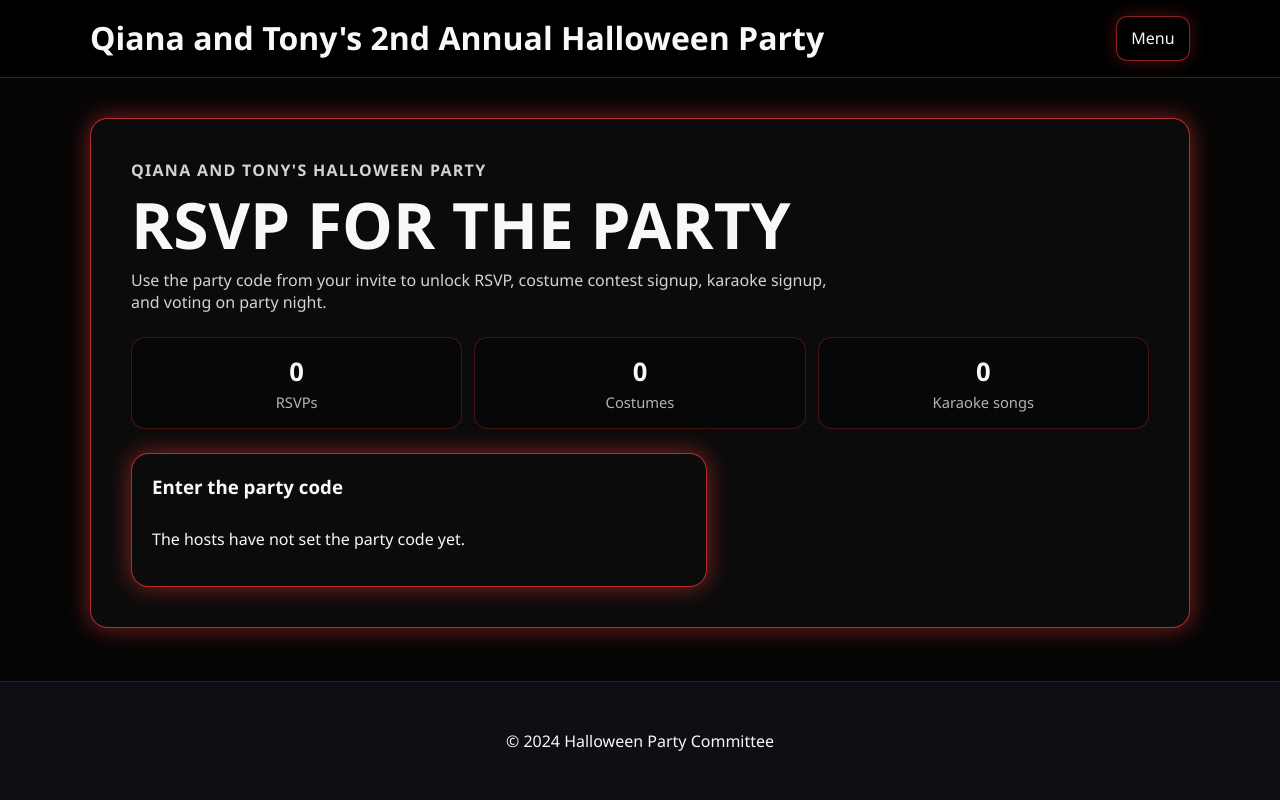
After one commit to tgio-goodvines/halloween-karaoke-costume-contest, a Flask app: page /rsvp in a window 1280 px wide. The commit adds this page. Run offline with Flask 3, Linux system fonts and the light colour scheme; data that the repository does not hold is empty.

Commit message:
Add gated RSVP landing controls

```diff
--- a/main.py
+++ b/main.py
@@ -34,6 +34,7 @@ from flask import (
 app = Flask(__name__)
 app.config["SECRET_KEY"] = os.environ.get("HALLOWEEN_APP_SECRET", "dev-secret-key")
 app.config["ADMIN_PASSWORD"] = os.environ.get("HALLOWEEN_ADMIN_PASSWORD", "")
+app.config["PARTY_CODE"] = os.environ.get("HALLOWEEN_PARTY_CODE", "")
 
 # Allow routes to respond to both `/path` and `/path/` so that users who
 # bookmark a trailing slash variant do not receive a 404 that might look like
@@ -213,6 +214,35 @@ DEFAULT_KARAOKE_STATE: dict[str, object] = {
     "current_singer_id": None,
 }
 
+DEFAULT_LANDING_PAGE_TARGET = "rsvp"
+LANDING_PAGE_TARGETS: dict[str, dict[str, str]] = {
+    "rsvp": {
+        "endpoint": "rsvp",
+        "label": "RSVP landing page",
+        "description": "Show the public RSVP page with signup and sign-in options.",
+    },
+    "party_login": {
+        "endpoint": "party_login",
+        "label": "Party login",
+        "description": "Send guests directly to the Halloween account sign-in page.",
+    },
+    "party_register": {
+        "endpoint": "party_register",
+        "label": "Party account signup",
+        "description": "Send guests directly to the account creation form.",
+    },
+    "party_dashboard": {
+        "endpoint": "party_dashboard",
+        "label": "Party portal",
+        "description": "Send signed-in guests to the party portal, with login required.",
+    },
+    "live_display": {
+        "endpoint": "live_display",
+        "label": "Live display",
+        "description": "Use the big-screen live display as the public root route.",
+    },
+}
+
 
 # Redis is the persistence target. These globals remain as the process-local
 # state cache while the app is migrated route by route.
@@ -224,6 +254,9 @@ registered_users: dict[str, str] = {}
 user_accounts: dict[str, dict[str, str]] = {}
 submitted_costume_votes: set[str] = set()
 live_display_override: dict[str, object] | None = None
+landing_page_target = DEFAULT_LANDING_PAGE_TARGET
+party_code_hash = generate_password_hash(app.config["PARTY_CODE"]) if app.config["PARTY_CODE"] else ""
+party_code_hint = ""
 
 display_update_condition = Condition()
 display_update_version = 0
@@ -236,12 +269,14 @@ display_pubsub_listener_started = False
 STATE_MUTATION_ENDPOINTS = {
     "party_login",
     "party_register",
+    "rsvp",
     "admin_portal",
     "party_costumes",
     "party_karaoke",
     "party_costume_voting",
 }
 STATE_REFRESH_ENDPOINTS = {
+    "rsvp",
     "admin_portal",
     "party_dashboard",
     "party_costumes",
@@ -323,6 +358,47 @@ def create_user_account(username: str, password: str) -> dict[str, str]:
     }
 
 
+def normalize_landing_page_target(raw_target: object) -> str:
+    target = str(raw_target or "").strip()
+    if target in LANDING_PAGE_TARGETS:
+        return target
+    return DEFAULT_LANDING_PAGE_TARGET
+
+
+def landing_page_endpoint() -> str:
+    target = normalize_landing_page_target(landing_page_target)
+    return LANDING_PAGE_TARGETS[target]["endpoint"]
+
+
+def party_code_is_configured() -> bool:
+    return bool(party_code_hash)
+
+
+def party_code_is_verified() -> bool:
+    return session_has_role("regular") or bool(session.get("party_code_verified"))
+
+
+def verify_party_code(raw_code: str) -> bool:
+    return bool(raw_code) and party_code_is_configured() and check_password_hash(party_code_hash, raw_code)
+
+
+def render_party_code_gate(
+    *,
+    errors: list[str] | None = None,
+    next_page: str | None = None,
+    destination: str = "party",
+) -> str:
+    return render_template(
+        "party_code_gate.html",
+        errors=errors or [],
+        next_page=next_page or url_for("party_dashboard"),
+        destination=destination,
+        party_code_configured=party_code_is_configured(),
+        party_code_hint=party_code_hint,
+        show_admin_link=False,
+    )
+
+
 def costume_signup_to_dict(signup: CostumeSignup) -> dict[str, str]:
     return {
         "id": signup.id,
@@ -474,6 +550,9 @@ def snapshot_state() -> dict[str, object]:
         "contest_state": copy.deepcopy(contest_state),
         "karaoke_state": copy.deepcopy(karaoke_state),
         "live_display_override": copy.deepcopy(live_display_override),
+        "landing_page_target": normalize_landing_page_target(landing_page_target),
+        "party_code_hash": party_code_hash,
+        "party_code_hint": party_code_hint,
         "display_update_version": display_update_version,
         "updated_at": _utc_now_iso(),
     }
@@ -481,7 +560,8 @@ def snapshot_state() -> dict[str, object]:
 
 def apply_state_snapshot(data: dict[str, object]) -> None:
     global costume_signups, karaoke_signups, costume_votes, registered_users
-    global user_accounts, costume_ballots, submitted_costume_votes, live_display_override, display_update_version
+    global user_accounts, costume_ballots, submitted_costume_votes, live_display_override
+    global landing_page_target, party_code_hash, party_code_hint, display_update_version
 
     raw_costume_signups = data.get("costume_signups", [])
     costume_signups = [
@@ -571,6 +651,9 @@ def apply_state_snapshot(data: dict[str, object]) -> None:
 
     raw_override = data.get("live_display_override")
     live_display_override = copy.deepcopy(raw_override) if isinstance(raw_override, dict) else None
+    landing_page_target = normalize_landing_page_target(data.get("landing_page_target"))
+    party_code_hash = str(data.get("party_code_hash", party_code_hash) or "")
+    party_code_hint = str(data.get("party_code_hint", party_code_hint) or "").strip()
 
     try:
         display_update_version = int(data.get("display_update_version", 0) or 0)
@@ -1231,7 +1314,7 @@ def build_rotation_entries() -> List[dict[str, object]]:
 
 @app.route("/")
 def index():
-    return redirect(url_for("live_display"))
+    return redirect(url_for(landing_page_endpoint()))
 
 
 @app.route("/health")
@@ -1315,6 +1398,83 @@ def legacy_halloween_overview():
     return redirect(url_for("party_dashboard"), code=301)
 
 
+@app.route("/rsvp", methods=["GET", "POST"])
+def rsvp():
+    errors: List[str] = []
+    next_page = normalize_next_page(
+        request.args.get("next") or request.form.get("next"),
+        url_for("party_dashboard"),
+    )
+
+    if session_has_role("regular") and session.get("user_id") and session.get("username"):
+        return redirect(next_page)
+
+    if not party_code_is_verified():
+        if request.method == "POST":
+            provided_code = request.form.get("party_code", "").strip()
+            if verify_party_code(provided_code):
+                session["party_code_verified"] = True
+                return redirect(url_for("rsvp", next=next_page))
+            if not party_code_is_configured():
+                errors.append("The party code is not configured yet. Please ask the hosts.")
+            else:
+                errors.append("That party code did not match. Please try again.")
+
+        return render_template(
+            "rsvp.html",
+            errors=errors,
+            next_page=next_page,
+            party_code_verified=False,
+            party_code_configured=party_code_is_configured(),
+            party_code_hint=party_code_hint,
+            registered_guest_count=len(user_accounts),
+            costume_count=len(costume_signups),
+            karaoke_count=len(karaoke_signups),
+            show_admin_link=False,
+        )
+
+    if request.method == "POST":
+        username = request.form.get("username", "").strip()
+        provided_password = request.form.get("password", "")
+        confirm_password = request.form.get("confirm_password", "")
+        normalized_username = normalize_username(username)
+
+        if not username:
+            errors.append("Name is required.")
+        elif len(username) > 80:
+            errors.append("Name must be 80 characters or fewer.")
+        elif normalized_username in user_accounts:
+            errors.append("That name is already registered. Sign in instead.")
+
+        if len(provided_password) < 8:
+            errors.append("Password must be at least 8 characters.")
+        elif provided_password != confirm_password:
+            errors.append("Passwords do not match.")
+
+        if not errors:
+            account = create_user_account(username, provided_password)
+            user_accounts[normalized_username] = account
+            session["user_id"] = account["id"]
+            session["username"] = account["username"]
+            grant_session_role("regular")
+            registered_users[account["id"]] = account["username"]
+            persist_state_if_available()
+            return redirect(next_page)
+
+    return render_template(
+        "rsvp.html",
+        errors=errors,
+        next_page=next_page,
+        party_code_verified=True,
+        party_code_configured=party_code_is_configured(),
+        party_code_hint=party_code_hint,
+        registered_guest_count=len(user_accounts),
+        costume_count=len(costume_signups),
+        karaoke_count=len(karaoke_signups),
+        show_admin_link=False,
+    )
+
+
 @app.route("/halloween/login", methods=["GET", "POST"])
 def legacy_halloween_login():
     return redirect(
@@ -1391,6 +1551,23 @@ def party_login():
         request.args.get("next") or request.form.get("next"),
         url_for("party_dashboard"),
     )
+
+    if not party_code_is_verified():
+        if request.method == "POST":
+            provided_code = request.form.get("party_code", "").strip()
+            if verify_party_code(provided_code):
+                session["party_code_verified"] = True
+                return redirect(url_for("party_login", next=next_page))
+            if not party_code_is_configured():
+                errors.append("The party code is not configured yet. Please ask the hosts.")
+            else:
+                errors.append("That party code did not match. Please try again.")
+
+        return render_party_code_gate(
+            errors=errors,
+            next_page=next_page,
+            destination="sign in",
+        )
 
     if request.method == "POST":
         username = request.form.get("username", "").strip()
@@ -1435,6 +1612,23 @@ def party_register():
         url_for("party_dashboard"),
     )
 
+    if not party_code_is_verified():
+        if request.method == "POST":
+            provided_code = request.form.get("party_code", "").strip()
+            if verify_party_code(provided_code):
+                session["party_code_verified"] = True
+                return redirect(url_for("party_register", next=next_page))
+            if not party_code_is_configured():
+                errors.append("The party code is not configured yet. Please ask the hosts.")
+            else:
+                errors.append("That party code did not match. Please try again.")
+
+        return render_party_code_gate(
+            errors=errors,
+            next_page=next_page,
+            destination="create an account",
+        )
+
     if request.method == "POST":
         username = request.form.get("username", "").strip()
         provided_password = request.form.get("password", "")
@@ -1515,6 +1709,7 @@ def admin_portal():
     errors: List[str] = []
     messages: List[str] = []
     global live_display_override, submitted_costume_votes, costume_ballots, karaoke_state
+    global landing_page_target, party_code_hash, party_code_hint
 
     ensure_costume_votes_alignment()
 
@@ -1586,6 +1781,32 @@ def admin_portal():
                 )
                 messages.append(f"Updated costume signup for {name}.")
                 should_broadcast = True
+
+        elif action == "update_landing_page":
+            requested_target = request.form.get("landing_page_target", "").strip()
+            normalized_target = normalize_landing_page_target(requested_target)
+            if requested_target != normalized_target:
+                errors.append("Choose a valid landing page.")
+            else:
+                landing_page_target = normalized_target
+                messages.append(
+                    f"Public landing page set to {LANDING_PAGE_TARGETS[landing_page_target]['label']}."
+                )
+
+        elif action == "update_party_code":
+            new_party_code = request.form.get("party_code", "").strip()
+            new_party_code_hint = request.form.get("party_code_hint", "").strip()
+            if len(new_party_code_hint) > 120:
+                errors.append("Party code hint must be 120 characters or fewer.")
+            if not new_party_code and not party_code_hash:
+                errors.append("Enter a party code before opening guest RSVP or login.")
+            if new_party_code and len(new_party_code) < 4:
+                errors.append("Party code must be at least 4 characters.")
+            if not errors:
+                if new_party_code:
+                    party_code_hash = generate_password_hash(new_party_code)
+                party_code_hint = new_party_code_hint
+                messages.append("Party code settings updated.")
 
         elif action == "delete_costume":
             index = parse_entry_index(
@@ -1914,6 +2135,10 @@ def admin_portal():
         top_costume_rankings=top_costume_rankings,
         karaoke_state=karaoke_state,
         costume_lineup_locked=is_costume_lineup_locked_for_voting(),
+        landing_page_target=normalize_landing_page_target(landing_page_target),
+        landing_page_targets=LANDING_PAGE_TARGETS,
+        party_code_configured=party_code_is_configured(),
+        party_code_hint=party_code_hint,
     )
 
 
--- a/static/styles.css
+++ b/static/styles.css
@@ -158,6 +158,8 @@ a:focus {
     .slides,
     .signup-summary > div,
     .form-section,
+    .rsvp-landing,
+    .rsvp-card,
     .submitted-list,
     .voting-reminder,
     .voting-card,
@@ -987,6 +1022,86 @@ main.container {
   text-align: center;
 }
 
+.rsvp-landing {
+  padding: clamp(1.25rem, 4vw, 2.5rem);
+  display: grid;
+  gap: 1.5rem;
+}
+
+.rsvp-landing__intro {
+  display: grid;
+  gap: 0.75rem;
+}
+
+.rsvp-landing__intro h2 {
+  margin: 0;
+  font-size: clamp(2rem, 7vw, 4rem);
+  line-height: 1;
+  text-transform: uppercase;
+}
+
+.rsvp-landing__intro p {
+  margin: 0;
+  max-width: 44rem;
+  color: rgba(244, 244, 248, 0.86);
+}
+
+.rsvp-landing__eyebrow {
+  color: var(--primary);
+  font-weight: 800;
+  letter-spacing: 0.08em;
+  text-transform: uppercase;
+}
+
+.rsvp-landing__stats {
+  display: grid;
+  grid-template-columns: repeat(3, minmax(0, 1fr));
+  gap: 0.75rem;
+}
+
+.rsvp-landing__stats div {
+  display: grid;
+  gap: 0.2rem;
+  padding: 1rem;
+  border: 1px solid rgba(255, 59, 59, 0.25);
+  border-radius: 0.85rem;
+  background: rgba(0, 0, 0, 0.28);
+  text-align: center;
+}
+
+.rsvp-landing__stats strong {
+  font-size: 1.6rem;
+}
+
+.rsvp-landing__stats span {
+  color: var(--muted);
+  font-size: 0.92rem;
+}
+
+.rsvp-card {
+  max-width: 36rem;
+  padding: 1.25rem;
+  display: grid;
+  gap: 0.8rem;
+}
+
+.rsvp-card h3 {
+  margin: 0;
+}
+
+.rsvp-card label {
+  font-weight: 700;
+}
+
+.rsvp-card input {
+  width: 100%;
+  padding: 0.8rem;
+  border-radius: 0.6rem;
+  border: 1px solid rgba(255, 59, 59, 0.35);
+  background: #111;
+  color: var(--text);
+}
+
 @media (max-width: 600px) {
   main.container {
     gap: 1rem;
--- /dev/null
+++ b/templates/rsvp.html
@@ -0,0 +1,78 @@
+{% extends "base.html" %}
+{% set title = "RSVP" %}
+
+{% block content %}
+<section class="rsvp-landing">
+  <div class="rsvp-landing__intro">
+    <p class="rsvp-landing__eyebrow">Qiana and Tony's Halloween Party</p>
+    <h2>RSVP for the party</h2>
+    <p>
+      Use the party code from your invite to unlock RSVP, costume contest signup, karaoke signup, and voting on party night.
+    </p>
+  </div>
+
+  <div class="rsvp-landing__stats" aria-label="Current party activity">
+    <div>
+      <strong>{{ registered_guest_count }}</strong>
+      <span>RSVP{{ 's' if registered_guest_count != 1 else '' }}</span>
+    </div>
+    <div>
+      <strong>{{ costume_count }}</strong>
+      <span>Costume{{ 's' if costume_count != 1 else '' }}</span>
+    </div>
+    <div>
+      <strong>{{ karaoke_count }}</strong>
+      <span>Karaoke song{{ 's' if karaoke_count != 1 else '' }}</span>
+    </div>
+  </div>
+
+  {% if errors %}
+    <div class="errors">
+      <ul>
+        {% for error in errors %}
+          <li>{{ error }}</li>
+        {% endfor %}
+      </ul>
+    </div>
+  {% endif %}
+
+  {% if not party_code_verified %}
+    <form method="post" class="rsvp-card">
+      <input type="hidden" name="csrf_token" value="{{ csrf_token() }}">
+      <input type="hidden" name="next" value="{{ next_page }}">
+      <h3>Enter the party code</h3>
+      {% if party_code_hint %}
+        <p class="form-helper">Hint: {{ party_code_hint }}</p>
+      {% endif %}
+      {% if party_code_configured %}
+        <label for="party_code">Party Code</label>
+        <input type="password" id="party_code" name="party_code" autocomplete="one-time-code" required>
+        <button type="submit" class="button button--primary">Unlock RSVP</button>
+      {% else %}
+        <p class="form-helper">The hosts have not set the party code yet.</p>
+      {% endif %}
+    </form>
+  {% else %}
+    <form method="post" class="rsvp-card">
+      <input type="hidden" name="csrf_token" value="{{ csrf_token() }}">
+      <input type="hidden" name="next" value="{{ next_page }}">
+      <h3>Save your RSVP</h3>
+      <p class="form-helper">This creates your Halloween account so signups and costume voting stay tied to you.</p>
+
+      <label for="username">Your Name</label>
+      <input type="text" id="username" name="username" autocomplete="username" required value="{{ request.form.username }}">
+
+      <label for="password">Password</label>
+      <input type="password" id="password" name="password" autocomplete="new-password" required minlength="8">
+
+      <label for="confirm_password">Confirm Password</label>
+      <input type="password" id="confirm_password" name="confirm_password" autocomplete="new-password" required minlength="8">
+
+      <button type="submit" class="button button--primary">RSVP and Enter Party Portal</button>
+      <p class="form-helper">
+        Already RSVP'd? <a href="{{ url_for('party_login', next=next_page) }}">Sign in</a>.
+      </p>
+    </form>
+  {% endif %}
+</section>
+{% endblock %}
```
Also changed, not shown: other parts of static/styles.css (+40 -0 lines), AGENTS.md (+4 -2 lines), ai-context/ARCHITECTURE.md (+18 -5 lines), ai-context/FEATURES.md (+13 -1 lines), ai-context/FILE_INVENTORY.md (+9 -5 lines), ai-context/PROJECT_OVERVIEW.md (+19 -10 lines), templates/admin.html (+39 -0 lines), templates/party_code_gate.html (added, +37 -0 lines), tests/test_redis_state.py (+123 -0 lines).
